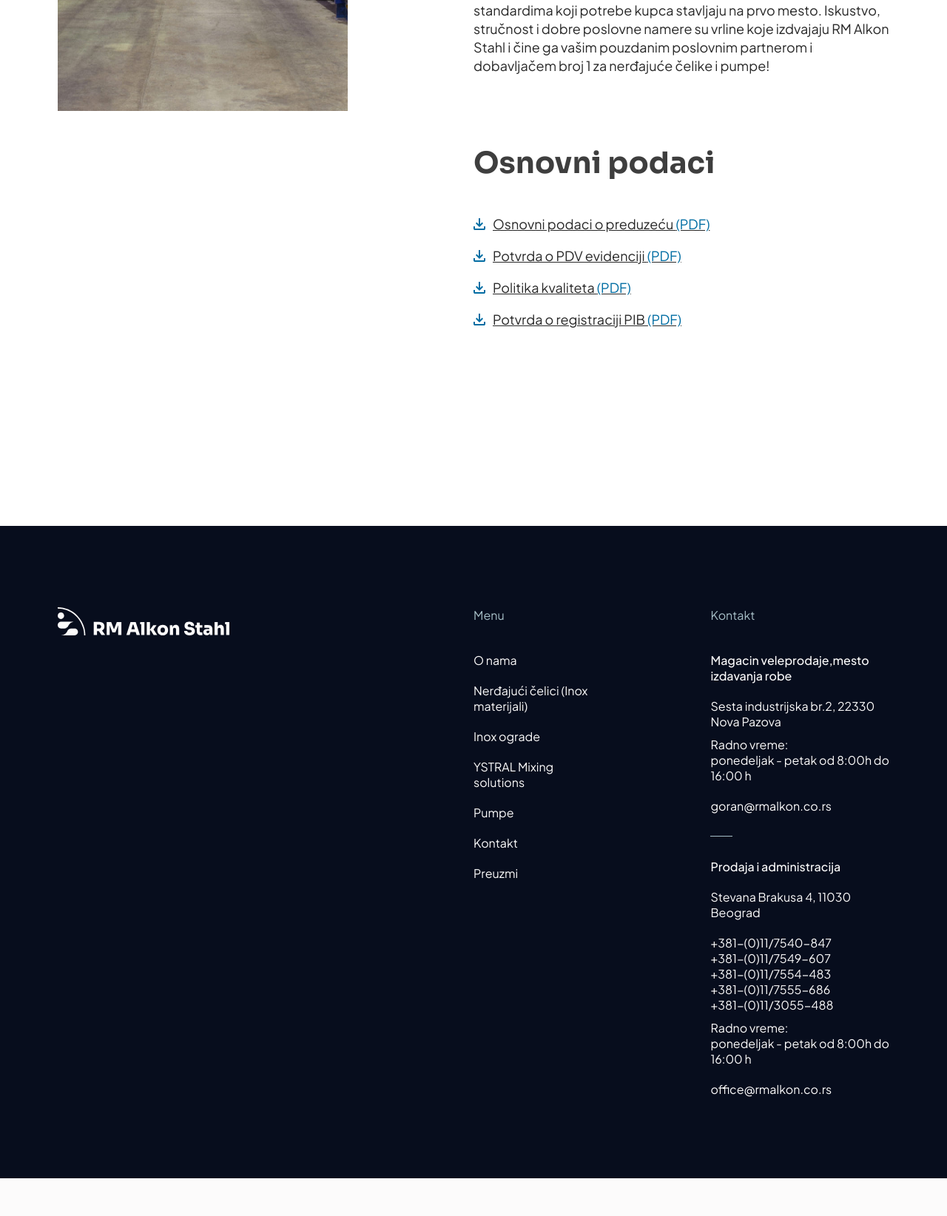
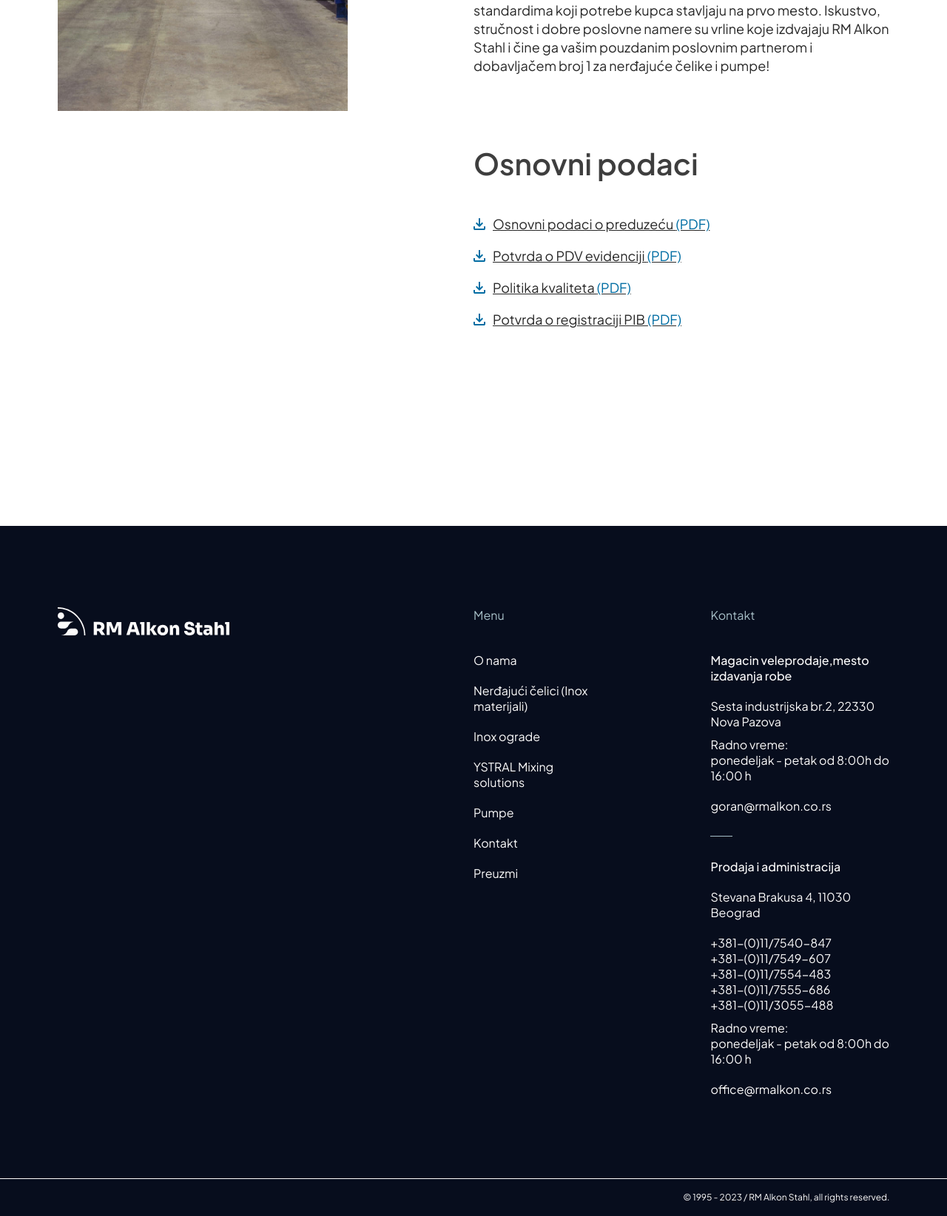
Before and after one commit to milosRank/rm-alcon-stahl, a PHP site: page / in a window 1280 px wide. Shown: the part 2200-3844 px from the top of the page at 74% size. Before the commit the page ends 3793 px from the top, so only its background shows below. Run offline with PHP 8.4, Linux system fonts and the light colour scheme.

Commit message:
Homepage desktop done

```diff
--- a/assets/css/main.css
+++ b/assets/css/main.css
@@ -84,6 +84,16 @@
 @font-face {
   font-family: "primary-medium";
   src: url("../fonts/PlusJakartaSans-Medium.woff");
+  font-display: swap;
+}
+@font-face {
+  font-family: "primary-semi-bold";
+  src: url("../fonts/PlusJakartaSans-SemiBold.woff");
+  font-display: swap;
+}
+@font-face {
+  font-family: "primary-bold";
+  src: url("../fonts/PlusJakartaSans-Bold.woff");
   font-display: swap;
 }
 @font-face {
@@ -234,8 +244,8 @@ h1 {
 }
 
 h2 {
-  font-family: "secondary-bold", Arial, Helvetica, sans-serif;
-  font-weight: normal;
+  font-family: "primary-semi-bold", Arial, Helvetica, sans-serif;
+  font-weight: 700;
   font-size: 4rem;
   line-height: 4rem;
   color: #3E3E3E;
@@ -749,6 +763,34 @@ footer .footer__content-holder .box.box__contact .box__content a {
   display: block;
 }
 
+/* Postfooter */
+.postfooter {
+  color: #FCFBFB;
+  background-color: #070D1D;
+  text-align: right;
+  padding-top: 18px;
+  padding-bottom: 18px;
+  position: relative;
+}
+.postfooter::before {
+  content: "";
+  display: block;
+  width: 100%;
+  height: 0.5px;
+  position: absolute;
+  display: block;
+  top: 0;
+  left: 0;
+  right: 0;
+  background-color: #FCFBFB;
+}
+.postfooter p {
+  color: #FCFBFB;
+  text-align: right;
+  font-size: 12px;
+  line-height: 15px;
+}
+
 /*
 	==== Components ====
 */
--- a/assets/js/header/header.js
+++ b/assets/js/header/header.js
@@ -23,19 +23,19 @@ function floatingHeader() {
     var offsetTop = document.documentElement.scrollTop;
 
     // If scroll direction is "downscroll" and if dropdown is not active
-    if(scrollDirection == "downscroll" && !isDropdownActive() && offsetTop >= 122)
-    {
-        // Hide header
-        header.classList.add("hide");
+    // if(scrollDirection == "downscroll" && !isDropdownActive() && offsetTop >= 122)
+    // {
+    //     // Hide header
+    //     header.classList.add("hide");
 
-        // Exit
-        return;
-    }
-    else
-    {
-        // Show header
-        header.classList.remove("hide");
-    }
+    //     // Exit
+    //     return;
+    // }
+    // else
+    // {
+    //     // Show header
+    //     header.classList.remove("hide");
+    // }
 
     // If header is 114px or more distance from the top
     if(offsetTop >= 122)
--- a/assets/scss/_global.scss
+++ b/assets/scss/_global.scss
@@ -37,35 +37,35 @@ h1 {
 }
 
 h2 {
-    @include font($font-secondary-bold, normal, $medium-large, $medium-large);
+    @include font($font-primary-semi-bold, 700, $medium-large, $medium-large);
     color: $tertiary-color;
     margin-bottom: 5rem;
     margin-top: 0;
 }
 
 h3 {
-    @include font($font-secondary-bold, normal, $large, $large);
+    @include font($font-primary-bold, 700, $large, $large);
     color: $tertiary-color;
     margin-bottom: 3.5rem;
     margin-top: 0;
 }
 
 h4 {
-    @include font($font-secondary-bold, normal, initial, initial);
+    @include font($font-primary-bold, 700, initial, initial);
     color: $tertiary-color;
     margin-bottom: 3rem;
     margin-top: 0;
 }
 
 h5 {
-    @include font($font-secondary-bold, normal, initial, initial);
+    @include font($font-primary-bold, 700, initial, initial);
     color: $tertiary-color;
     margin-bottom: 2.5rem;
     margin-top: 0;
 }
 
 h6 {
-    @include font($font-secondary-bold, normal, initial, initial);
+    @include font($font-primary-bold, 700, initial, initial);
     color: $tertiary-color;
     margin-bottom: 2rem;
     margin-top: 0;
@@ -157,6 +157,10 @@ ul.pdf-list {
             top: 50%;
             transform: translateY(-50%);
         }
+
+        &:hover {
+            text-decoration: none;
+        }
     }
 }
 
--- a/assets/scss/components/_buttons.scss
+++ b/assets/scss/components/_buttons.scss
@@ -25,6 +25,12 @@ $button-color-blue: #070D1D;
     line-height: 0;
     background-color: transparent;
     cursor: pointer;
+    transition: 0.2s ease-out;
+
+    &.active {
+        transform: rotate(180deg);
+        transition: 0.2s ease-out;
+    }
 }
 
 button,
--- a/assets/scss/fonts/_font-family.scss
+++ b/assets/scss/fonts/_font-family.scss
@@ -5,6 +5,10 @@
         1. Primary - PlusJakartaSans
         2. Secondary - Sora
 */
+
+
+
+// ==== Primary font ====
 
 @font-face {
     font-family: "primary-regular";
@@ -37,6 +41,21 @@
 }
 
 @font-face {
+    font-family: "primary-semi-bold";
+    src: url("../fonts/PlusJakartaSans-SemiBold.woff");
+    font-display: swap;
+}
+
+@font-face {
+    font-family: "primary-bold";
+    src: url("../fonts/PlusJakartaSans-Bold.woff");
+    font-display: swap;
+}
+
+
+// ==== Secondary font ====
+
+@font-face {
     font-family: "secondary-regular";
     src: url("../fonts/Sora-Regular.woff");
     font-display: swap;
@@ -62,6 +81,8 @@ $font-primary-light: "primary-light", Arial, Helvetica, sans-serif;
 $font-primary-italic: "primary-italic", Arial, Helvetica, sans-serif;
 $font-primary-light-italic: "primary-light-italic", Arial, Helvetica, sans-serif;
 $font-primary-medium: "primary-medium", Arial, Helvetica, sans-serif;
+$font-primary-semi-bold: "primary-semi-bold", Arial, Helvetica, sans-serif;
+$font-primary-bold: "primary-bold", Arial, Helvetica, sans-serif;
 
 
 // Secondary fonts
--- a/assets/scss/partials/_partials.scss
+++ b/assets/scss/partials/_partials.scss
@@ -9,3 +9,6 @@
 
 /* Footer */
 @import "./footer/footer";
+
+/* Postfooter */
+@import "./footer/postfooter";
--- /dev/null
+++ b/assets/scss/partials/footer/_postfooter.scss
@@ -0,0 +1,25 @@
+.postfooter {
+    color: $white;
+    background-color: $primary-color;
+    text-align: right;
+    padding-top: 18px;
+    padding-bottom: 18px;
+    position: relative;
+
+    // Top border of postfooter
+    &::before {
+        @include pseudo("",100%,0.5px,absolute);
+        display: block;
+        top: 0;
+        left: 0;
+        right: 0;
+        background-color: $white;
+    }
+
+    p {
+        color: $white;
+        text-align: right;
+        font-size: 12px;
+        line-height: 15px;
+    }
+}
--- a/assets/scss/partials/header/_header.scss
+++ b/assets/scss/partials/header/_header.scss
@@ -22,7 +22,7 @@
 
         Description:             Sets background color of the header
         Hook element selector:   header
-        Class to add:            bg-white || bg-navy-blue || bg-transparent
+        Class to add:            bg-white || bg-navy-blue |\ | bg-transparent
 */
 
 header {
@@ -32,6 +32,7 @@ header {
     top: 0;
     font-size: 16px;
     transition:  transform 0.2s ease-out;
+    z-index: 100;
 
     // ==== Modificator 1. ====
     &.hide {
--- a/assets/scss/sections/_text-and-image.scss
+++ b/assets/scss/sections/_text-and-image.scss
@@ -2,14 +2,14 @@
     ==== TEXT AND IMAGE ====
 
     Description:
-        These are text and image boxes of website.
+        Text and image section.
 
     Modificators:
 
     1. Text and image reverse
 
         Description:             Revert position of image and text (image to left, text to right)
-        Hook element selector:   text-and-image
+        Hook element selector:   .text-and-image
         Class to add:            text-and-image--reversed
 
 */
--- a/index.php
+++ b/index.php
@@ -132,6 +132,9 @@
         <!-- Footer -->
         <?php include 'partials/elements/footer.php';?>
 
+        <!-- Postfooter -->
+        <?php include 'partials/elements/postfooter.php';?>
+
     </div> <!-- Page wrapper end -->
 
     <!-- Scripts -->
--- /dev/null
+++ b/partials/elements/postfooter.php
@@ -0,0 +1,15 @@
+<!-- Postfooter start -->
+<section class="postfooter">
+    <div class="container-fluid">
+        <div class="wrapper">
+            <div class="container">
+
+                <!-- Postfooter inner start -->
+                <div class="postfooter__inner">
+                    <p>© 1995 - 2023 /  RM Alkon Stahl, all rights reserved.</p>
+                </div> <!-- Postfooter inner end -->
+
+            </div>
+        </div>
+    </div>
+</section> <!-- Postfooter end -->
```
Also changed, not shown: other parts of assets/css/main.css (+20 -11 lines), index.html (+16 -0 lines), assets/fonts/PlusJakartaSans-Bold.woff (added), assets/fonts/PlusJakartaSans-SemiBold.woff (added).
